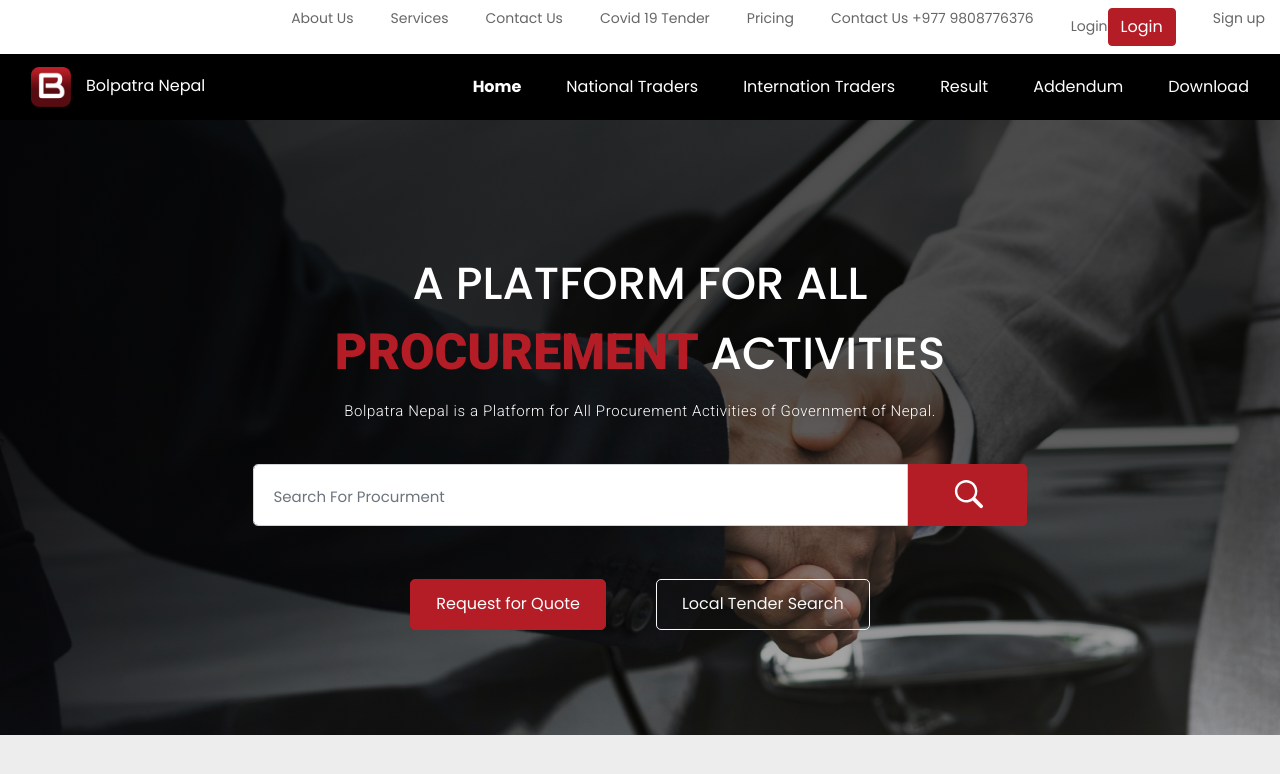
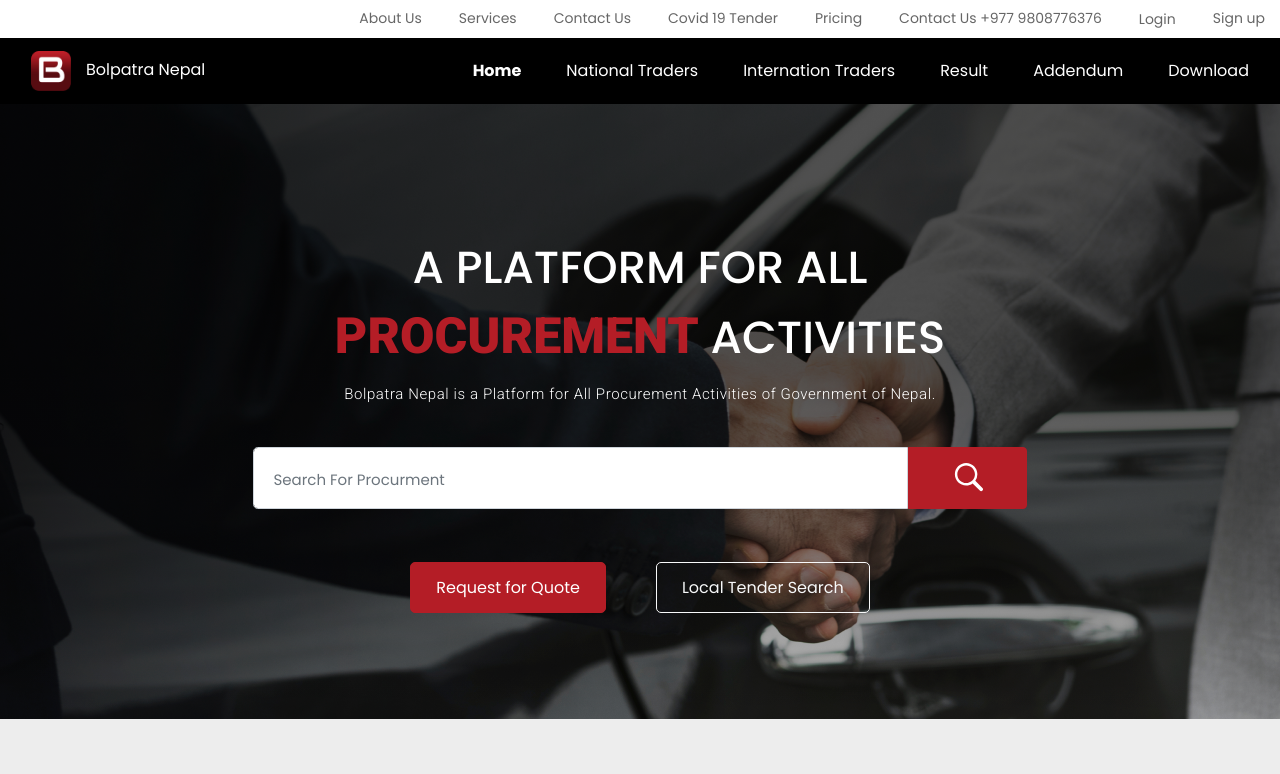
Before and after one commit to dipesh1000/bolpatranepal, a React (Create React App) app: page / in a window 1280 px wide. Shown: the top 774 px of the page. Built offline with nearby package versions, Linux system fonts and the light colour scheme.

Commit message:
new changes

```diff
--- a/src/components/AboutUsPagesComponents/style/style.scss
+++ b/src/components/AboutUsPagesComponents/style/style.scss
@@ -204,17 +204,10 @@
 
 .feature_content{
   // width: 100%;
-  flex: 1;
   display: flex;
   flex-direction: column;
-  // justify-content: center;
-  flex: 0 0 33.33%;
-  // background-color: black;
+  width: 335px;
   margin: 50px 0;
-
-
-
-
   .icon{
     width: 50px;
     height: 50px;
--- a/src/layouts/Header/TopNavBars.js
+++ b/src/layouts/Header/TopNavBars.js
@@ -29,8 +29,10 @@ const TopNavBars = () => {
               <a href="">Contact Us +977 9808776376</a>
             </li>
             <li>
-              <a href="">Login</a>
-              <Button onClick={() => dispatch(openModal('login'))}>
+              <Button
+                className="custom_bav_btn"
+                onClick={() => dispatch(openModal('login'))}
+              >
                 Login
               </Button>
             </li>
--- a/src/layouts/Header/styles/header.scss
+++ b/src/layouts/Header/styles/header.scss
@@ -16,6 +16,19 @@ $Navbgcolor: #000000;
             a {
                 font-family: 'Poppins', sans-serif;
                 color: $content;
+            }
+            .custom_bav_btn {
+                font-size: 14px;
+                color: $content;
+                padding: 0;
+                background-color: none;
+                border: 0;
+                background-color: transparent;
+                &:focus {
+                    background-color: transparent;
+                    outline: none;
+                    box-shadow: none;
+                }
             }
         }
     }
```
Also changed, not shown: src/components/Auth/LoginComponent.js (+1 -7 lines).
